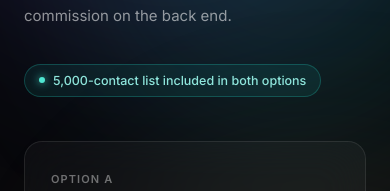
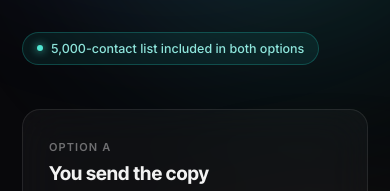
Before and after one commit to VauraAgency/email-marketing, a plain HTML site: page index.html in a window 390 px wide. Shown: the part 353-544 px from the top of the page. Drawn offline with Linux system fonts and the light colour scheme.

Commit message:
Mobile safe-area support for notched devices

```diff
--- a/index.html
+++ b/index.html
@@ -2,7 +2,7 @@
 <html lang="en">
 <head>
 <meta charset="UTF-8">
-<meta name="viewport" content="width=device-width, initial-scale=1.0">
+<meta name="viewport" content="width=device-width, initial-scale=1.0, viewport-fit=cover">
 <title>VAURA — Email Campaign Marketing</title>
 <style>
   @import url('https://fonts.googleapis.com/css2?family=Inter:wght@400;500;600;700;800&family=Inter+Tight:wght@600;700;800&display=swap');
@@ -11,15 +11,19 @@
 
   html, body {
     margin: 0;
-    min-height: 100%;
+    min-height: 100dvh;
     background: #08080b;
     color: rgba(255,255,255,0.92);
     font-family: 'Inter', sans-serif;
+    -webkit-text-size-adjust: 100%;
   }
 
   .aurora {
     position: fixed;
-    inset: 0;
+    top: -10vh;
+    left: 0;
+    right: 0;
+    bottom: -10vh;
     z-index: 0;
     overflow: hidden;
     pointer-events: none;
@@ -63,7 +67,19 @@
     z-index: 1;
     max-width: 920px;
     margin: 0 auto;
-    padding: 64px 24px 90px;
+    padding-top: calc(48px + env(safe-area-inset-top));
+    padding-bottom: calc(80px + env(safe-area-inset-bottom));
+    padding-left: calc(22px + env(safe-area-inset-left));
+    padding-right: calc(22px + env(safe-area-inset-right));
+  }
+
+  @media (max-width: 520px) {
+    .wrap {
+      padding-top: calc(32px + env(safe-area-inset-top));
+      padding-bottom: calc(56px + env(safe-area-inset-bottom));
+    }
+    .card { padding: 24px 20px; }
+    .terms { padding: 26px 22px; }
   }
 
   .brand {
```
